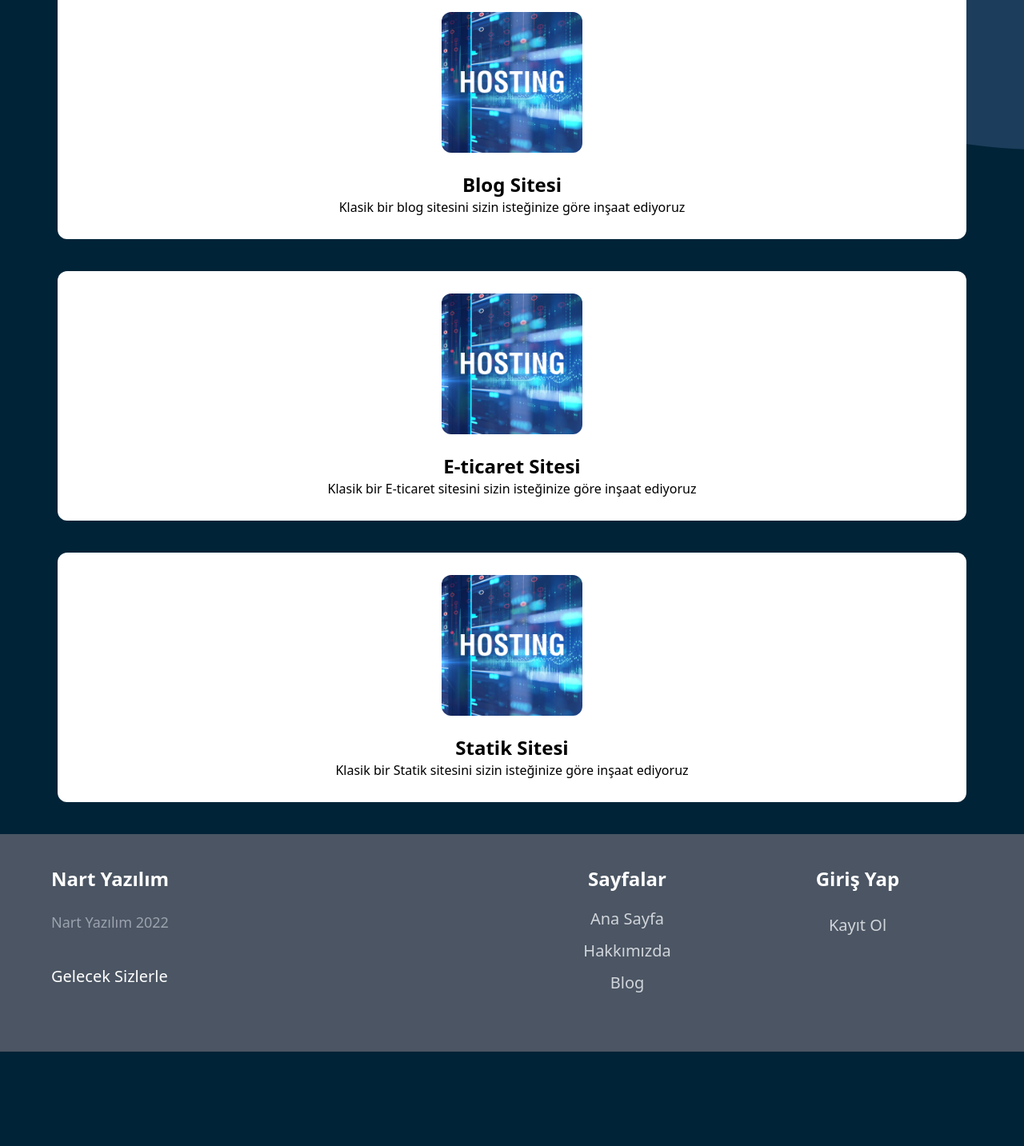
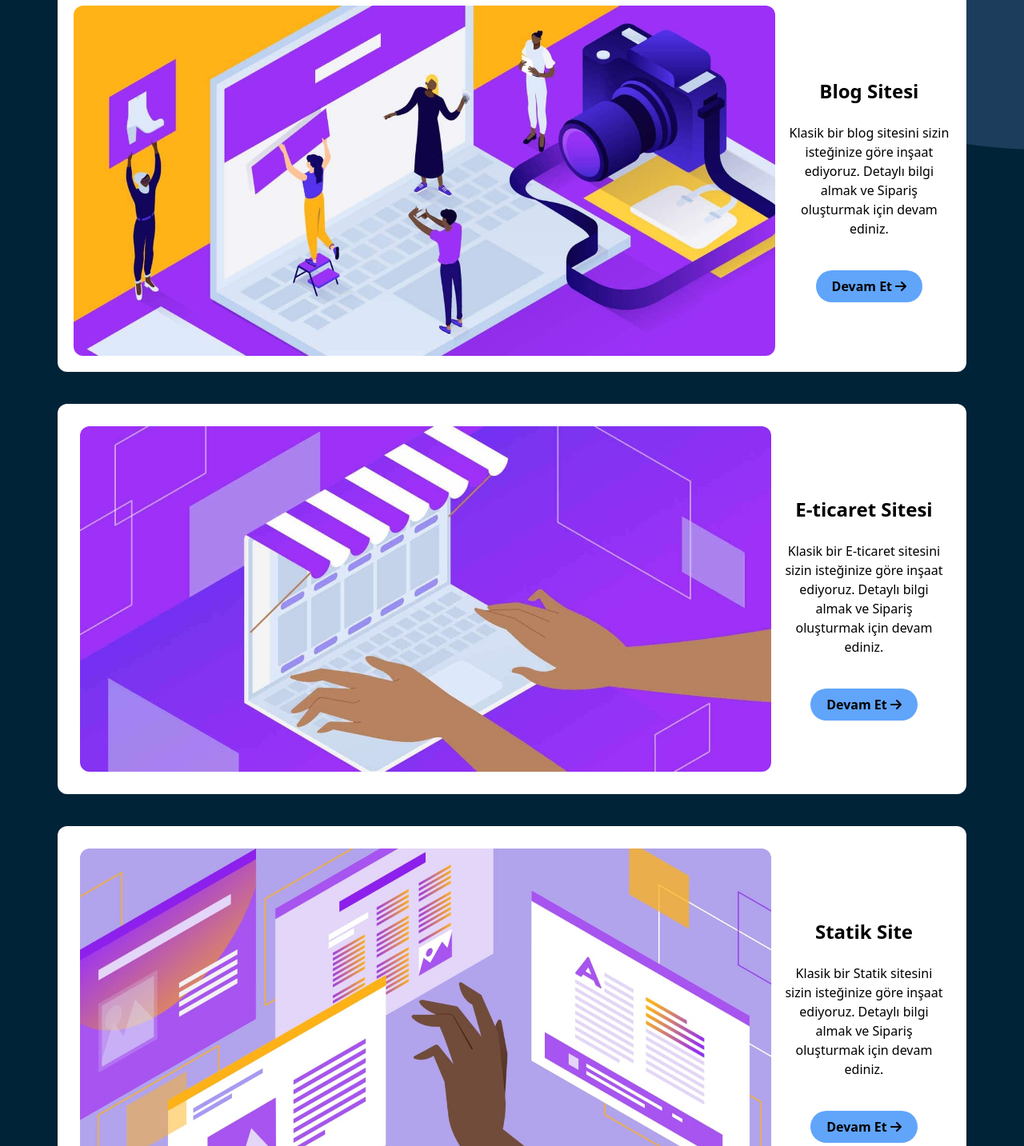
Before and after one commit to sefeoz/nart-dev, a Next.js app: page /website in a window 1280 px wide. Shown: the part 317-1750 px from the top of the page at 80% size. Before the commit the page ends 1632 px from the top, so only its background shows below. Built offline with nearby package versions, Linux system fonts and the light colour scheme.

Commit message:
website update

```diff
--- a/components/footer.js
+++ b/components/footer.js
@@ -7,8 +7,8 @@ export default function Footer(){
         <div className={"site-6xl-container text-center lg:text-start lg:grid grid-cols-2"}>
             <div className="mb-10">
                 <div>
-                <a href="/" className="text-white text-2xl hover:text-gray-300 font-bold transition">Nart Yazılım</a>
-                <p className={"text-gray-400 text-lg mt-6 font-thin" }>Nart Yazılım 2022</p>
+                <a href="/" className="text-white text-2xl hover:text-gray-300 font-bold transition">Nart Developer</a>
+                <p className={"text-gray-400 text-lg mt-6 font-thin" }>Nart Developer 2022</p>
                 </div>
                 <div>
                     <p className={"text-white text-xl mt-10"}>Gelecek Sizlerle</p>
--- a/components/header.js
+++ b/components/header.js
@@ -27,7 +27,7 @@ export default function Header(){
             <div className="w-full relative flex justify-center  lg:w-auto lg:static lg:block lg:justify-center">
                 <Link href={"/"}>
                     <p className="text-nav-green text-3xl font-extrabold hover:text-white transition mr-5">
-                        Nart Developer
+                        Nart Developer <span className="font-extralight text-xl"> +Beta</span>
                     </p>
                 </Link>
                 <button className="cursor-pointer text-2xl leading-none border border-solid border-transparent rounded bg-transparent block lg:hidden outline-none focus:outline-none p-0 mt-1.5" type="button" onClick={() => setNavbarOpen(!navbarOpen)}>
--- a/pages/website.js
+++ b/pages/website.js
@@ -1,23 +1,49 @@
+import Link from "next/link";
+import {FontAwesomeIcon} from "@fortawesome/react-fontawesome";
+import {faArrowRight} from "@fortawesome/free-solid-svg-icons";
+import React from "react";
 export default function Website(){
     return <>
         <section className="site-6xl-container mt-16">
             <h1 className="text-white text-4xl font-extrabold text-center">Web Sitesi</h1>
             <p className="text-gray-200 text-center text-3xl font-thin mt-5">Nart Developer olarak istekleriniz ve hayallerinizi web sitesine dönüştürüyoruz.</p>
-            <div className="bg-white my-10 rounded-xl p-7 mx-2">
-                <img src="/index-3.jpg" className="max-h-44 mx-auto rounded-xl" alt=""/>
-                <h1 className="font-bold text-center text-2xl mt-6">Blog Sitesi</h1>
-                <p className="text-center">Klasik bir blog sitesini sizin isteğinize göre inşaat ediyoruz</p>
+            <div className="bg-white my-10 rounded-xl p-5 mx-2 grid grid-cols-5 items-center">
+                <img src="/website2.jpeg" className="mx-auto rounded-xl col-span-4" alt=""/>
+                <div className=" font-thin ml-4">
+                <h1 className="font-bold text-center text-2xl my-6">Blog Sitesi</h1>
+                <p className="text-center">Klasik bir blog sitesini sizin isteğinize göre inşaat ediyoruz. Detaylı bilgi almak ve Sipariş oluşturmak için devam ediniz.</p>
+                    <div className={"font-bold text-center mt-10 "}>
+                        <Link href={"/website"}>
+                            <button className="text-center bg-blue-400 hover:bg-nav-green transition py-2 px-5 rounded-full text-center">Devam Et <FontAwesomeIcon className="my-auto" icon={faArrowRight}/></button>
+                        </Link>
+                    </div>
+                </div>
             </div>
-            <div className="bg-white my-10 rounded-xl p-7 mx-2">
-                <img src="/index-3.jpg" className="max-h-44 mx-auto rounded-xl" alt=""/>
-                <h1 className="font-bold text-center text-2xl mt-6">E-ticaret Sitesi</h1>
-                <p className="text-center">Klasik bir E-ticaret sitesini sizin isteğinize göre inşaat ediyoruz</p>
+            <div className="bg-white my-10 rounded-xl p-7 mx-2 grid grid-cols-5 items-center">
+                <img src="/website3.jpeg" className="mx-auto rounded-xl col-span-4" alt=""/>
+                <div className=" font-thin ml-4">
+                <h1 className="font-bold text-center text-2xl my-6">E-ticaret Sitesi</h1>
+                <p className="text-center">Klasik bir E-ticaret sitesini sizin isteğinize göre inşaat ediyoruz. Detaylı bilgi almak ve Sipariş oluşturmak için devam ediniz.</p>
+                    <div className={"font-bold text-center mt-10 "}>
+                        <Link href={"/website"}>
+                            <button className="text-center bg-blue-400 hover:bg-nav-green transition py-2 px-5 rounded-full text-center">Devam Et <FontAwesomeIcon className="my-auto" icon={faArrowRight}/></button>
+                        </Link>
+                    </div>
+                </div>
             </div>
-            <div className="bg-white my-10 rounded-xl p-7 mx-2">
-                <img src="/index-3.jpg" className="max-h-44 mx-auto rounded-xl" alt=""/>
-                <h1 className="font-bold text-center text-2xl mt-6">Statik Sitesi</h1>
-                <p className="text-center">Klasik bir Statik sitesini sizin isteğinize göre inşaat ediyoruz</p>
+            <div className="bg-white my-10 rounded-xl p-7 mx-2 grid grid-cols-5 items-center ">
+                <img src="/website1.jpeg" className="mx-auto rounded-xl col-span-4" alt=""/>
+                <div className=" font-thin ml-4">
+                <h1 className="font-bold text-center text-2xl my-6">Statik Site</h1>
+                <p className="text-center">Klasik bir Statik sitesini sizin isteğinize göre inşaat ediyoruz. Detaylı bilgi almak ve Sipariş oluşturmak için devam ediniz.</p>
+                    <div className={"font-bold text-center mt-10 "}>
+                        <Link href={"/website"}>
+                            <button className="text-center bg-blue-400 hover:bg-nav-green transition py-2 px-5 rounded-full text-center">Devam Et <FontAwesomeIcon className="my-auto" icon={faArrowRight}/></button>
+                        </Link>
+                    </div>
+                </div>
             </div>
         </section>
     </>
 }
+//<div class="bg-contain bg-center ..." style="background-image: url(...)"></div>
```
Also changed, not shown: public/website1.jpeg, public/website3.jpeg.
